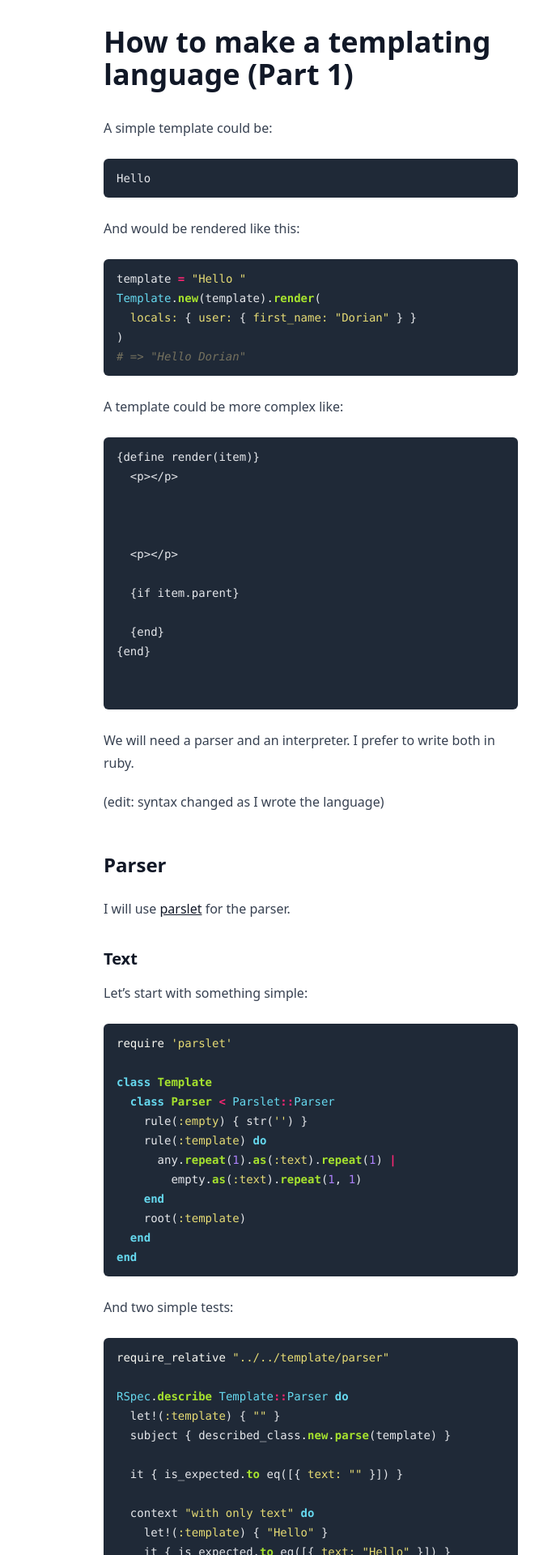
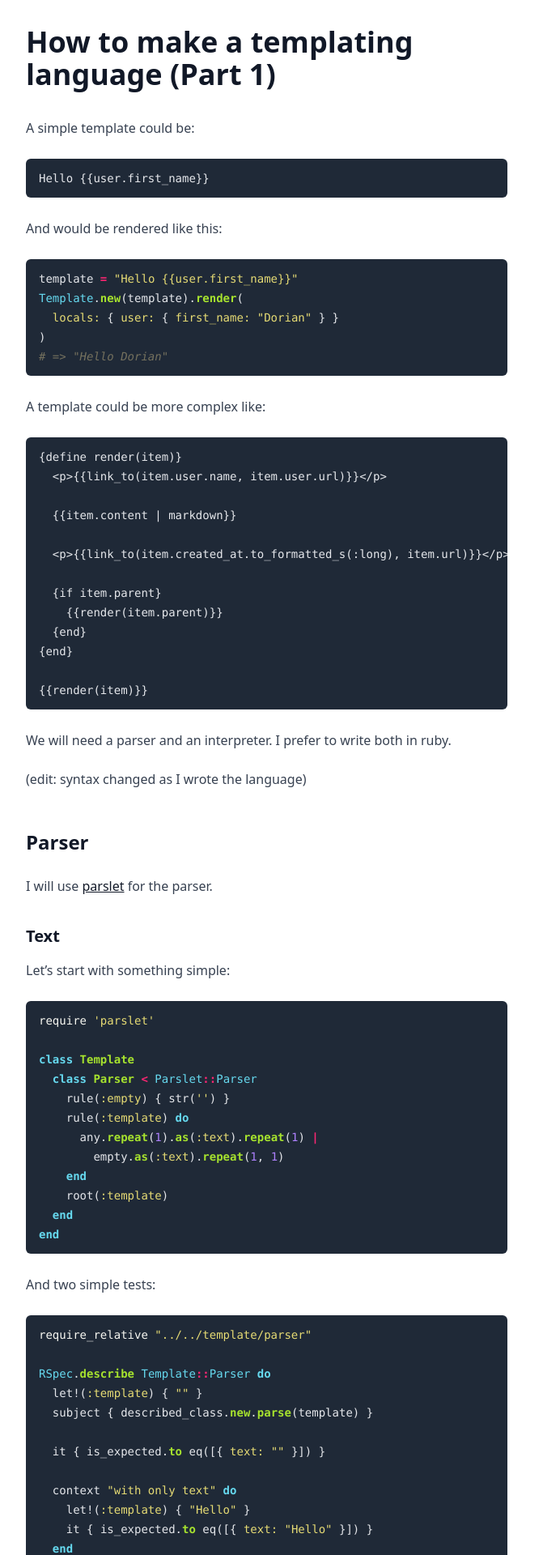
Before and after one commit to dorianmariefr/dorianmarie.fr, a Jekyll site: the page built from template/1.md, in a window 1280 px wide. Shown: the top 1920 px of the page at 81% size, without its empty margins (256-927 px from the left). Built offline with Jekyll 4.4.1, drawn with Linux system fonts in a browser that asks for light colours; some of the changed text lies outside the part shown.

Commit message:
larger and raw

```diff
--- a/_layouts/default.html
+++ b/_layouts/default.html
@@ -8,7 +8,7 @@
     <link rel="stylesheet" href="/css/rouge.css" />
     <script src="https://cdn.mathjax.org/mathjax/latest/MathJax.js?config=TeX-AMS-MML_HTMLorMML" defer></script>
   </head>
-  <body class="max-w-xl mx-auto p-8">
+  <body class="max-w-3xl mx-auto p-8">
     <div class="prose">
       <h1>{{page.title}}</h1>
       {{content}}
--- a/css/application.css
+++ b/css/application.css
@@ -889,6 +889,10 @@ Ensure the default browser behavior of the `hidden` attribute.
   max-width: 36rem;
 }
 
+.max-w-3xl {
+  max-width: 48rem;
+}
+
 .p-8 {
   padding: 2rem;
 }
--- a/template/1.md
+++ b/template/1.md
@@ -3,6 +3,7 @@ title: How to make a templating language (Part 1)
 layout: default
 indexed: true
 ---
+{% raw %}
 
 A simple template could be:
 
@@ -670,3 +671,4 @@ Part 5 will be nice finishing touches like making a website to try the language
 If you enjoyed (or not), go to my Twitter [@dorianmariefr](https://twitter.com/dorianmariefr) and/or send me an email at [dorian@dorianmarie.fr](mailto:dorian@dorianmarie.fr).
 
 You can find the code on [github.com/dorianmariefr/template](https://github.com/dorianmariefr/template).
+{% endraw %}
```
